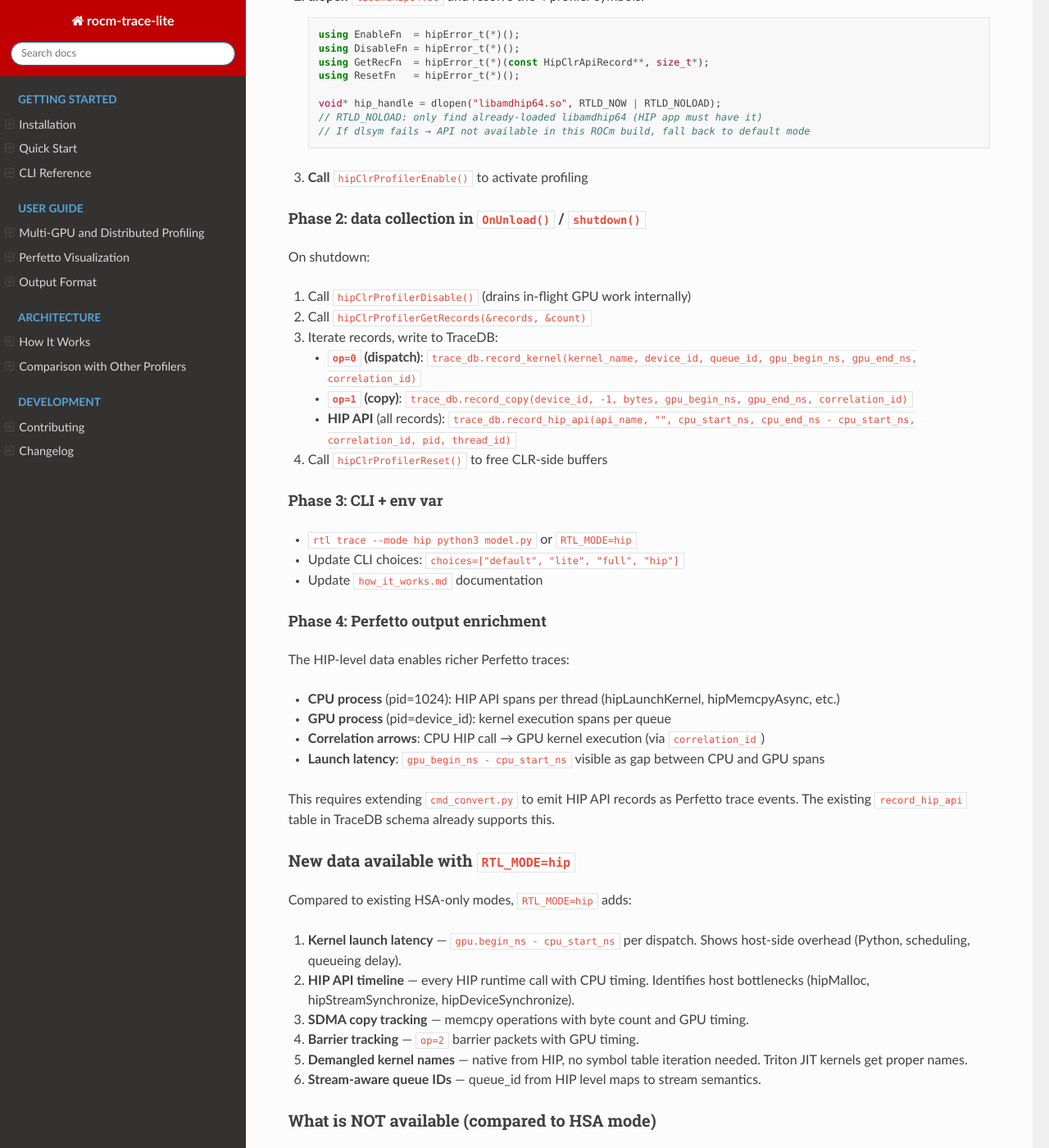
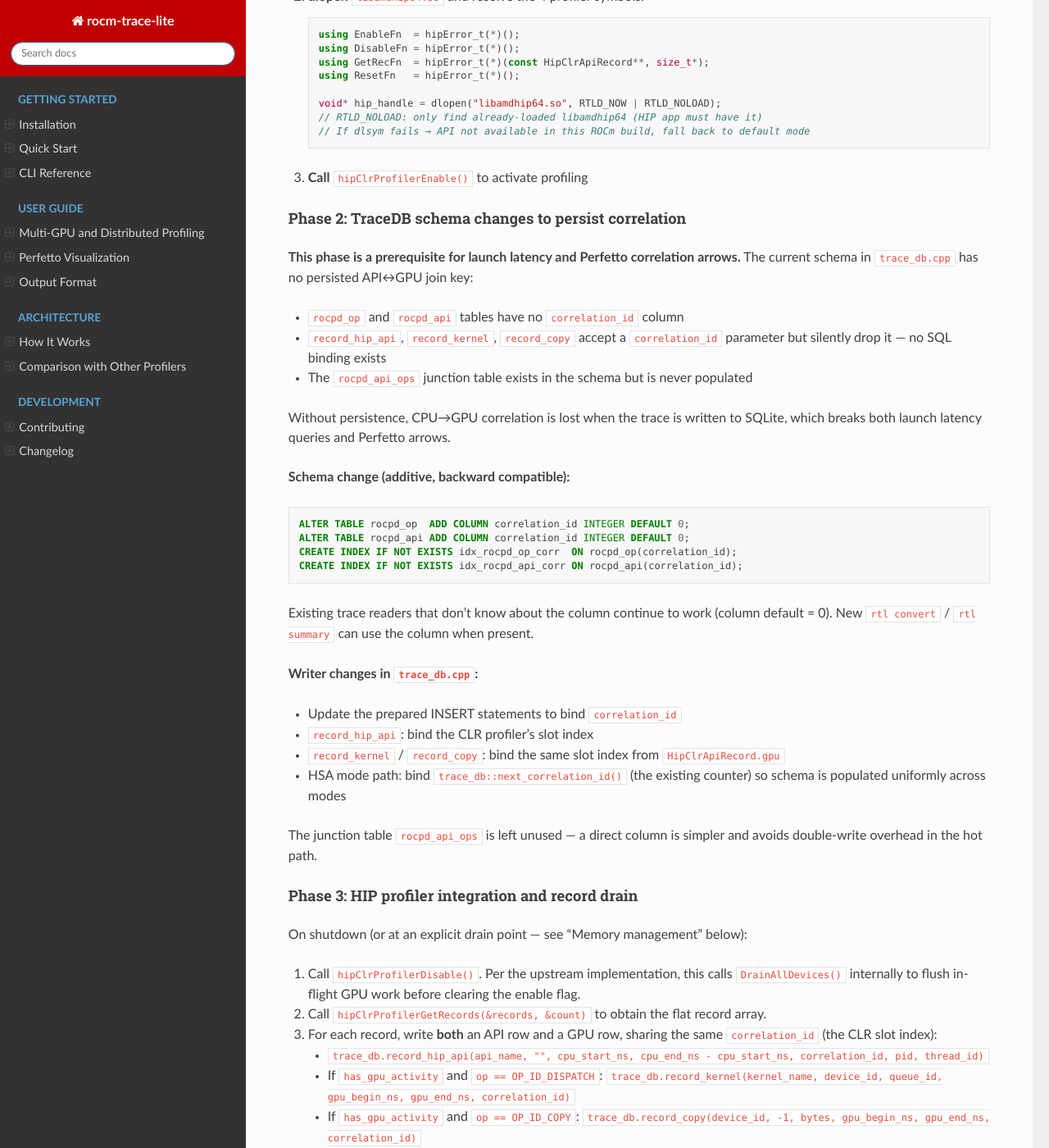
Before and after one commit to sunway513/rocm-trace-lite, a Sphinx documentation site: the page built from docs/RFC-002-hip-profiling-mode.md, in a window 1280 px wide and 1400 px high, scrolled down 2695 px. Shown: the whole window at 82% size. Built offline with Sphinx 7.4.7 and the Read the Docs theme 3.1.0, drawn with Linux system fonts in a browser that asks for light colours; some of the changed text lies outside the part shown.

Commit message:
docs: RFC-002 review fixes — schema persistence, async ordering, drain safety
Addresses three P1/P2 review findings on the RFC:

P1 — Persist API/GPU linkage in TraceDB schema

The original RFC claimed no TraceDB changes were needed, but the
existing schema has no persisted correlation_id column on rocpd_op or
rocpd_api, and record_hip_api/record_kernel/record_copy silently drop
the correlation_id argument. Without persistence, CPU->GPU correlation
is lost on write and launch-latency queries / Perfetto arrows cannot be
generated as described.

Fix: add a new Phase 2 that introduces an additive correlation_id
column to rocpd_op and rocpd_api plus indexes, updates the INSERT
prepared statements to bind the parameter, and adds the corresponding
SQL join for the converter. Backward compatible (default 0); older
traces render via the pre-change code path.

P1 — Launch-latency gating test used impossible async ordering

The validation protocol asserted cpu_start < gpu_begin < gpu_end <
cpu_end for hipLaunchKernel, but hipLaunchKernel is asynchronous:
cpu_end is the launch API return time, and gpu_end normally occurs
after it. As written, the gate would reject a correct implementation.

Fix: rewrite Test 1 to use a bounding sync call. Assert causality
cpu_start_L < gpu_begin and cpu_end_L < cpu_end_S (sync cannot return
before the kernel completes), explicitly note that gpu_end > cpu_end_L
is the expected async ordering, and remove the bogus assertion.

P2 — Timer-thread drain conflicts with upstream CLR contract

hip_clr_profiler_ext.h documents that the records buffer is
profiler-owned, valid only until Reset() or unload, and that callers
should process records before issuing further HIP calls. A background
timer drain while the app runs races with record insertion and
invalidates buffers.

Fix: drop the "drain every 30s from a timer thread" recommendation.
Plan of record is shutdown-only drain for v1, measured by the
30-minute vLLM soak test. If soak shows unacceptable memory growth,
escalate to a cooperative stop/drain/resume via roctx marker or
hipDeviceSynchronize interception, or request a streaming API
upstream. Explicitly rule out a background timer thread as unsafe.

````diff
--- a/docs/RFC-002-hip-profiling-mode.md
+++ b/docs/RFC-002-hip-profiling-mode.md
@@ -119,34 +119,78 @@ When `RTL_MODE=hip`, the `OnLoad()` entry point:
    ```
 3. **Call** `hipClrProfilerEnable()` to activate profiling
 
-#### Phase 2: data collection in `OnUnload()` / `shutdown()`
+#### Phase 2: TraceDB schema changes to persist correlation
 
-On shutdown:
+**This phase is a prerequisite for launch latency and Perfetto correlation arrows.** The current schema in `trace_db.cpp` has no persisted API↔GPU join key:
 
-1. Call `hipClrProfilerDisable()` (drains in-flight GPU work internally)
-2. Call `hipClrProfilerGetRecords(&records, &count)`
-3. Iterate records, write to TraceDB:
-   - **`op=0` (dispatch)**: `trace_db.record_kernel(kernel_name, device_id, queue_id, gpu_begin_ns, gpu_end_ns, correlation_id)`
-   - **`op=1` (copy)**: `trace_db.record_copy(device_id, -1, bytes, gpu_begin_ns, gpu_end_ns, correlation_id)`
-   - **HIP API** (all records): `trace_db.record_hip_api(api_name, "", cpu_start_ns, cpu_end_ns - cpu_start_ns, correlation_id, pid, thread_id)`
-4. Call `hipClrProfilerReset()` to free CLR-side buffers
+- `rocpd_op` and `rocpd_api` tables have no `correlation_id` column
+- `record_hip_api`, `record_kernel`, `record_copy` accept a `correlation_id` parameter but silently drop it — no SQL binding exists
+- The `rocpd_api_ops` junction table exists in the schema but is never populated
 
-#### Phase 3: CLI + env var
+Without persistence, CPU→GPU correlation is lost when the trace is written to SQLite, which breaks both launch latency queries and Perfetto arrows.
+
+**Schema change (additive, backward compatible):**
+
+```sql
+ALTER TABLE rocpd_op  ADD COLUMN correlation_id INTEGER DEFAULT 0;
+ALTER TABLE rocpd_api ADD COLUMN correlation_id INTEGER DEFAULT 0;
+CREATE INDEX IF NOT EXISTS idx_rocpd_op_corr  ON rocpd_op(correlation_id);
+CREATE INDEX IF NOT EXISTS idx_rocpd_api_corr ON rocpd_api(correlation_id);
+```
+
+Existing trace readers that don't know about the column continue to work (column default = 0). New `rtl convert` / `rtl summary` can use the column when present.
+
+**Writer changes in `trace_db.cpp`:**
+
+- Update the prepared INSERT statements to bind `correlation_id`
+- `record_hip_api`: bind the CLR profiler's slot index
+- `record_kernel` / `record_copy`: bind the same slot index from `HipClrApiRecord.gpu`
+- HSA mode path: bind `trace_db::next_correlation_id()` (the existing counter) so schema is populated uniformly across modes
+
+The junction table `rocpd_api_ops` is left unused — a direct column is simpler and avoids double-write overhead in the hot path.
+
+#### Phase 3: HIP profiler integration and record drain
+
+On shutdown (or at an explicit drain point — see "Memory management" below):
+
+1. Call `hipClrProfilerDisable()`. Per the upstream implementation, this calls `DrainAllDevices()` internally to flush in-flight GPU work before clearing the enable flag.
+2. Call `hipClrProfilerGetRecords(&records, &count)` to obtain the flat record array.
+3. For each record, write **both** an API row and a GPU row, sharing the same `correlation_id` (the CLR slot index):
+   - `trace_db.record_hip_api(api_name, "", cpu_start_ns, cpu_end_ns - cpu_start_ns, correlation_id, pid, thread_id)`
+   - If `has_gpu_activity` and `op == OP_ID_DISPATCH`: `trace_db.record_kernel(kernel_name, device_id, queue_id, gpu_begin_ns, gpu_end_ns, correlation_id)`
+   - If `has_gpu_activity` and `op == OP_ID_COPY`: `trace_db.record_copy(device_id, -1, bytes, gpu_begin_ns, gpu_end_ns, correlation_id)`
+4. Call `hipClrProfilerReset()` to free CLR-side buffers.
+
+#### Phase 4: CLI + env var
 
 - `rtl trace --mode hip python3 model.py` or `RTL_MODE=hip`
 - Update CLI choices: `choices=["default", "lite", "full", "hip"]`
 - Update `how_it_works.md` documentation
 
-#### Phase 4: Perfetto output enrichment
+#### Phase 5: Perfetto output enrichment
 
-The HIP-level data enables richer Perfetto traces:
+With the schema change from Phase 2, the converter can emit correlated events:
 
-- **CPU process** (pid=1024): HIP API spans per thread (hipLaunchKernel, hipMemcpyAsync, etc.)
-- **GPU process** (pid=device_id): kernel execution spans per queue
-- **Correlation arrows**: CPU HIP call → GPU kernel execution (via `correlation_id`)
-- **Launch latency**: `gpu_begin_ns - cpu_start_ns` visible as gap between CPU and GPU spans
+- **CPU process** (pid=1024): HIP API spans per thread (hipLaunchKernel, hipMemcpyAsync, etc.) from `rocpd_api`
+- **GPU process** (pid=device_id): kernel execution spans per queue from `rocpd_op`
+- **Correlation arrows**: Chrome Trace flow events (`ph:"s"` / `ph:"f"`) joining rows where `rocpd_api.correlation_id = rocpd_op.correlation_id`
+- **Launch latency**: visible as the gap between CPU and GPU spans on the same flow ID
 
-This requires extending `cmd_convert.py` to emit HIP API records as Perfetto trace events. The existing `record_hip_api` table in TraceDB schema already supports this.
+SQL for the converter's join:
+
+```sql
+SELECT a.start AS cpu_start, a.end AS cpu_end,
+       o.start AS gpu_begin, o.end AS gpu_end,
+       a.correlation_id AS corr_id,
+       api.string AS api_name, op.string AS kernel_name
+FROM rocpd_api a
+JOIN rocpd_op  o  ON a.correlation_id = o.correlation_id
+JOIN rocpd_string api ON a.apiName_id = api.id
+JOIN rocpd_string op  ON o.description_id = op.id
+WHERE a.correlation_id != 0;
+```
+
+`cmd_convert.py` falls back to the pre-change behavior (independent tables) when correlation_id is 0, so older traces still render.
 
 ### New data available with `RTL_MODE=hip`
 
@@ -182,7 +226,8 @@ Log the fallback clearly. Do not crash.
 |------|--------|
 | `src/hsa_intercept.cpp` | Add `RtlMode::HIP` enum value. In `OnLoad()`: when mode is HIP, skip queue intercept/signal pool/worker init; call `hip_profiler_init()`. In `shutdown()`: call `hip_profiler_drain()`. |
 | `src/hip_intercept.cpp` | Replace placeholder with HIP CLR profiler integration: `hip_profiler_init()`, `hip_profiler_drain()`, dlopen/dlsym logic, record conversion to TraceDB. |
-| `src/trace_db.h` | No changes — existing `record_hip_api`, `record_kernel`, `record_copy` methods cover all needed record types. |
+| `src/trace_db.h` | No public API change — signature already has `correlation_id` parameter. |
+| `src/trace_db.cpp` | **Required change.** Add `correlation_id INTEGER` column to `rocpd_op` and `rocpd_api` in the `SCHEMA` DDL. Update the `INSERT INTO rocpd_api` and `INSERT INTO rocpd_op` prepared statements to bind the parameter. Add indexes on the new column. Today the parameter is silently dropped — this must be fixed before correlation-based queries can work. HSA-mode writers already pass a counter-based ID, so the same path lights up both modes. |
 | `rocm_trace_lite/cli.py` | Add `"hip"` to `--mode` choices. |
 | `rocm_trace_lite/cmd_trace.py` | No changes — already forwards `args.mode` to `RTL_MODE` env var. |
 | `rocm_trace_lite/cmd_convert.py` | Extend Perfetto JSON output to include HIP API spans (from `rocpd_api` table) and correlation arrows. |
@@ -247,14 +292,29 @@ Expected residual error on validated Linux/MI300+: sub-μs to a few μs. Good en
 
 ### Validation protocol (gating test — must pass before feature ships)
 
+Important: `hipLaunchKernel` is **asynchronous**. It returns after enqueueing the packet, typically well before the kernel finishes on the GPU. That means `cpu_end_launch < gpu_end` is the normal ordering, not an error. The validation tests below are written to reflect async semantics correctly.
+
 ```
-Test 1 — Causality (sync launch)
-  for i in 1..1000:
-    hipLaunchKernel(noop)
-    hipDeviceSynchronize()
-  Assert: cpu_start[i] < gpu_begin[i] < gpu_end[i] < cpu_end[i]
-  If this fails: clock domains are not aligned,
-                 all cross-domain metrics must be marked unreliable.
+Test 1 — Causality (async launch with bounding sync)
+  For each iteration:
+    record launch API:   cpu_start_L, cpu_end_L  (hipLaunchKernel)
+    record sync  API:    cpu_start_S, cpu_end_S  (hipDeviceSynchronize)
+    record GPU activity: gpu_begin, gpu_end      (attached to launch record)
+
+  For every i in 1..1000:
+    Assert: cpu_start_L < cpu_end_L                (API duration, trivially true)
+    Assert: cpu_start_L < gpu_begin                (causality — GPU can't start
+                                                    before the launch call)
+    Assert: gpu_begin   < gpu_end                  (kernel execution)
+    Assert: gpu_end     < cpu_end_S                (the sync call must not
+                                                    return until after the
+                                                    kernel completes)
+    Note: NO assertion on gpu_end vs cpu_end_L —
+          gpu_end > cpu_end_L is the expected async ordering.
+
+  If cpu_start_L > gpu_begin OR gpu_end > cpu_end_S:
+    clock domains are not aligned (or the CLR profiler is mis-stamping).
+    All cross-domain metrics must be marked unreliable.
 
 Test 2 — Known-duration kernel
   Launch a spin kernel with known 1ms duration (from rocprof ground truth)
@@ -262,16 +322,19 @@ Test 2 — Known-duration kernel
   Confirms GPU-side timing is trustworthy.
 
 Test 3 — Cross-domain sanity
-  Async-launch 1000 noop kernels back-to-back (no sync).
-  Assert: for all i, gpu_begin[i] > cpu_start[i]  (causality)
-  Assert: median(gpu_begin - cpu_start) < 100μs  (reasonable magnitude)
+  Async-launch 1000 noop kernels back-to-back (no per-call sync).
+  Assert: for all i, gpu_begin[i] >= cpu_start_L[i]  (causality)
+  Assert: median(gpu_begin - cpu_start_L) < 100μs    (reasonable magnitude)
+  Assert: for all i, gpu_end[i] >= gpu_begin[i]      (self-consistency)
 
 Test 4 — Cross-tool agreement
   Run the same 100-kernel workload under rocprof and under RTL_MODE=hip.
   Assert: median absolute difference on matched kernels' begin/end < 5μs.
 ```
 
-Tests 1 and 2 are gating. Test 3 and 4 are strongly recommended. These are added to `tests/test_gpu_hip.py` as a dedicated `test_hip_launch_latency_validation` suite.
+Tests 1 and 2 are gating. Tests 3 and 4 are strongly recommended. These are added to `tests/test_gpu_hip.py` as a dedicated `test_hip_launch_latency_validation` suite.
+
+Note on Test 1 implementation: the bounding relationship requires both the launch record and the sync record to be captured. The CLR profiler wraps every HIP API call via its dispatch table, so both records will be present in the `HipClrApiRecord` stream and can be paired by interleaving order within a single thread.
 
 ### Go / no-go decision point
 
@@ -354,7 +417,18 @@ The long-run soak test is new and specifically targets the CLR profiler's in-mem
 
 3. **Coexistence with HSA mode**: Should `RTL_MODE=hip` completely disable HSA queue intercept, or run both in parallel? Recommendation: completely disable HSA intercept in HIP mode. Running both would double-count kernels and add unnecessary overhead.
 
-4. **Periodic drain vs shutdown-only**: CLR profiler accumulates all records in memory (chunked allocation, 10000 records/chunk). For long-running workloads this could use significant memory. Should RTL periodically call `GetRecords` + `Reset`? Recommendation: drain every N seconds (configurable, default 30s) for long-running workloads. Add a timer thread or piggyback on roctx flush intervals. The long-run soak test in the validation plan is the empirical check for whether this is necessary.
+4. **Memory management for long-running workloads**: CLR profiler accumulates records in memory (chunked allocation, 10000 records/chunk). For a long vLLM serving run this can reach hundreds of MB. A naive "timer thread drains every N seconds" plan is **unsafe** per the upstream contract: the `hip_clr_profiler_ext.h` documentation states the returned buffer is profiler-owned, remains valid only until `Reset()` or unload, and that callers "should process records before issuing further HIP calls when profiling is active." Draining while the app is still issuing HIP calls risks invalidating the export buffer or racing with record insertion.
+
+  Plan of record:
+  - **Default (v1)**: shutdown-only drain. Simple, safe, correct. Sufficient for bounded workloads (benchmarks, test runs, CI).
+  - **Soak test as the empirical check**: the 30-minute vLLM run in the validation plan measures actual memory growth. If peak RSS growth stays below budget (say < 500MB for a typical serving run), shutdown-only is good enough and we ship v1 as-is.
+  - **If soak fails (v2)**: implement a cooperative "stop / drain / resume" cycle gated on a quiescence signal. Options:
+    1. Explicit user trigger (roctx marker "rtl_drain" that the HSA-side roctx shim can see, triggering `Disable → GetRecords → Reset → Enable`). The app guarantees quiescence by placing the marker at a known-idle point.
+    2. Piggyback on existing sync points: intercept `hipDeviceSynchronize` from the dispatch table and drain immediately after (device is known-idle at that moment).
+    3. Request a streaming/callback API upstream (German's v2) — the only truly concurrent-safe option.
+  - **What we are NOT doing**: a background timer thread calling `GetRecords`/`Reset` while the app runs. That contradicts the upstream contract and will race.
+
+  Decision: ship v1 with shutdown-only, use soak test to decide if v2 is needed before GA.
 
 5. **When will German's patch land in mainline ROCm?** This determines whether RTL can rely on the API or must treat it as experimental. Action: Peng to confirm with German.
 
````
